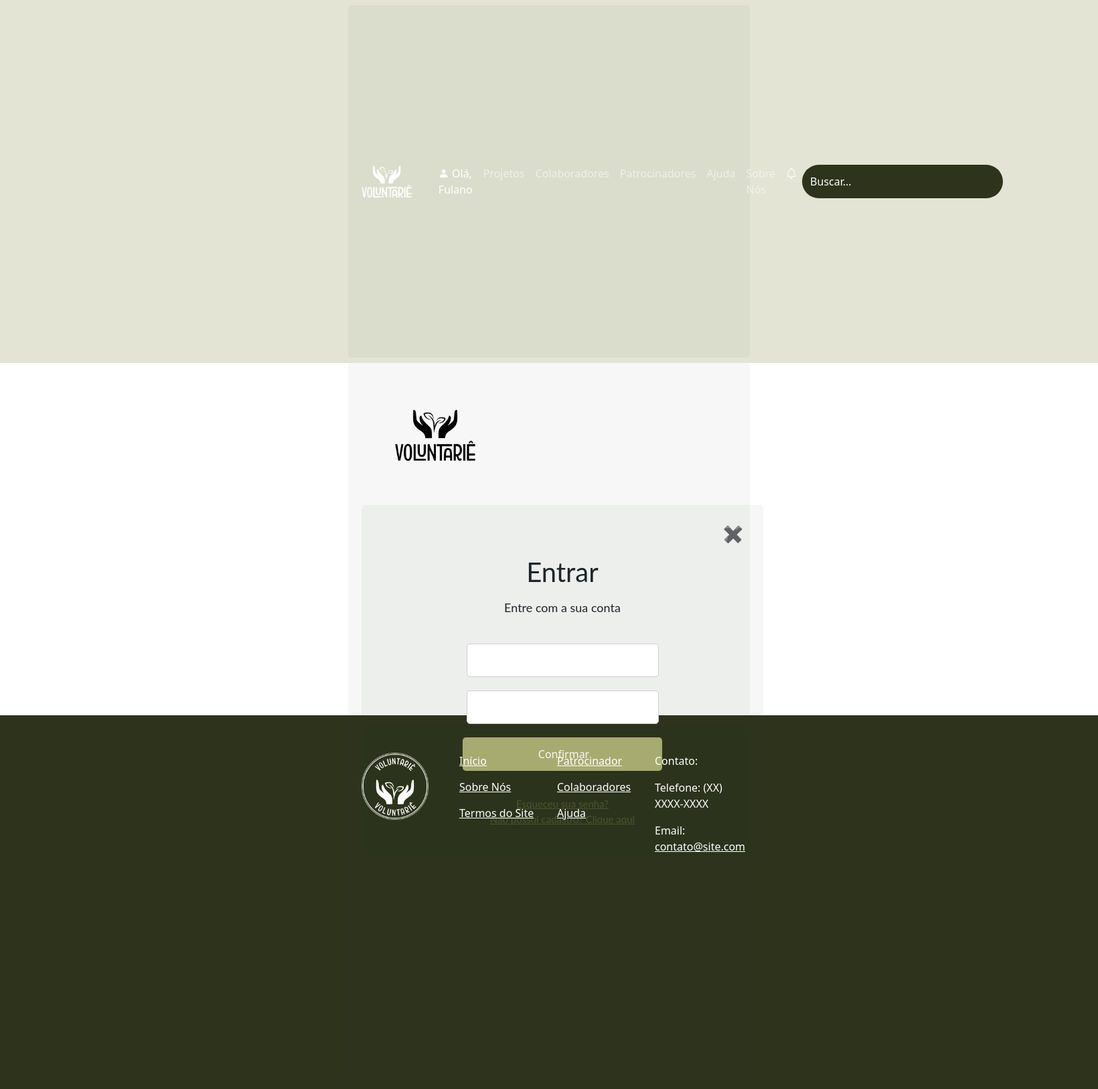
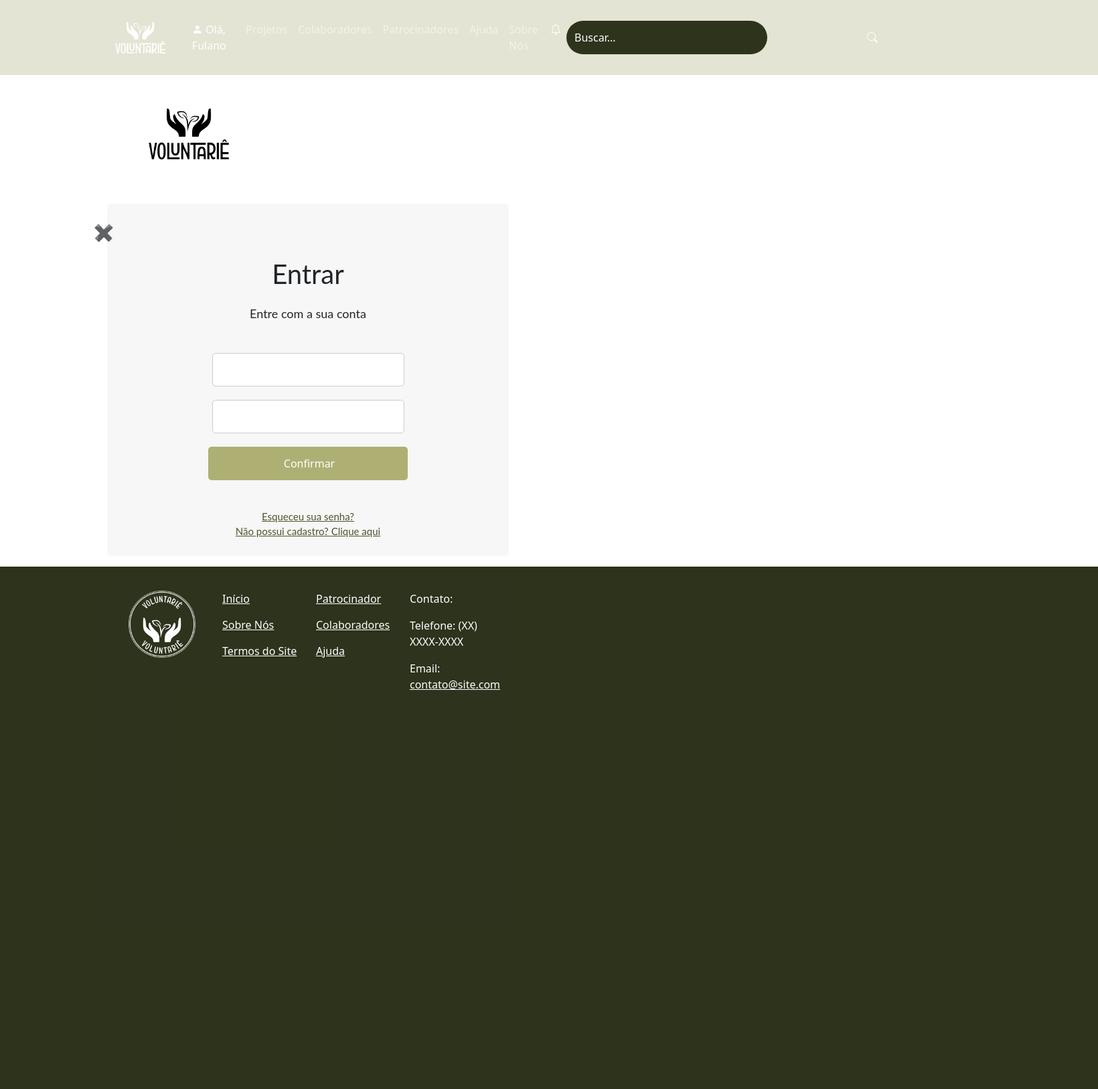
Before and after one commit to murilo5341/Voluntari-, a FastAPI app: page /entrar in a window 1640 px wide; the page is wider, and only the part inside the window is pictured. Shown: that part at 67% size. After the commit the page ends 1030 px from the top of that part, so only its background shows below. Run offline with FastAPI, Linux system fonts and the light colour scheme; some libraries are stand-ins or nearby versions.

Commit message:
entrar parcialmente completo

```diff
--- a/templates/main/pages/entrar.html
+++ b/templates/main/pages/entrar.html
@@ -1,10 +1,14 @@
 {% extends "pages/base.html" %}
 
 {% block subtitulo %}Entrar{% endblock %}
+
 {% block conteudo %}
 
 <img src="/static/img/logopreta.png" alt="VOLUNTÁRIE" width="220px" style="padding: 50px;">
-    <main class="container my-3">
+    <main class="containerm my-3">
+        <div class="row">
+            <div class="col-4 offset-4">
+            </div>
             <span class="fechar">✖</span>
             <div class="entrar">Entrar</div>
             <div class="mensagem">Entre com a sua conta</div>
@@ -19,17 +23,19 @@
                 <a href="/esqueceusenha">Esqueceu sua senha?</a><br>
                 <a href="/cadastro">Não possui cadastro? Clique aqui</a>
             </div>
+        </div>
             </main>
+
     <style>
 
-.container {
+.row {
     width: 600px;
     height: 526px;
     background-color: #2e331c0a;
     padding: 20px;
-    box-sizing: border-box;
     position: relative;
     border-radius: 5px;
+    justify-items: center;
 }
 
 .fechar {
```
Lines whose indentation alone changed are shown as unchanged.
